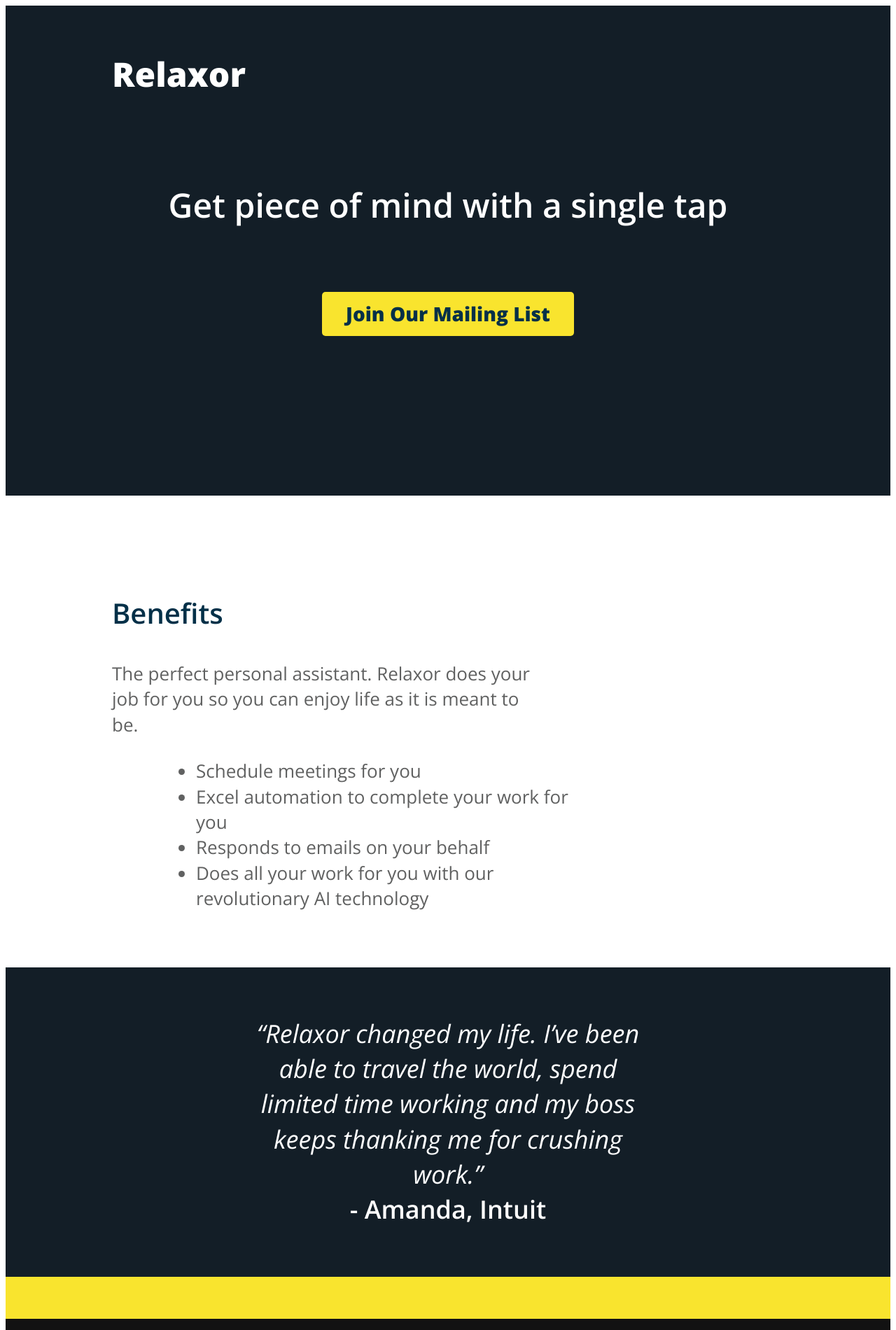
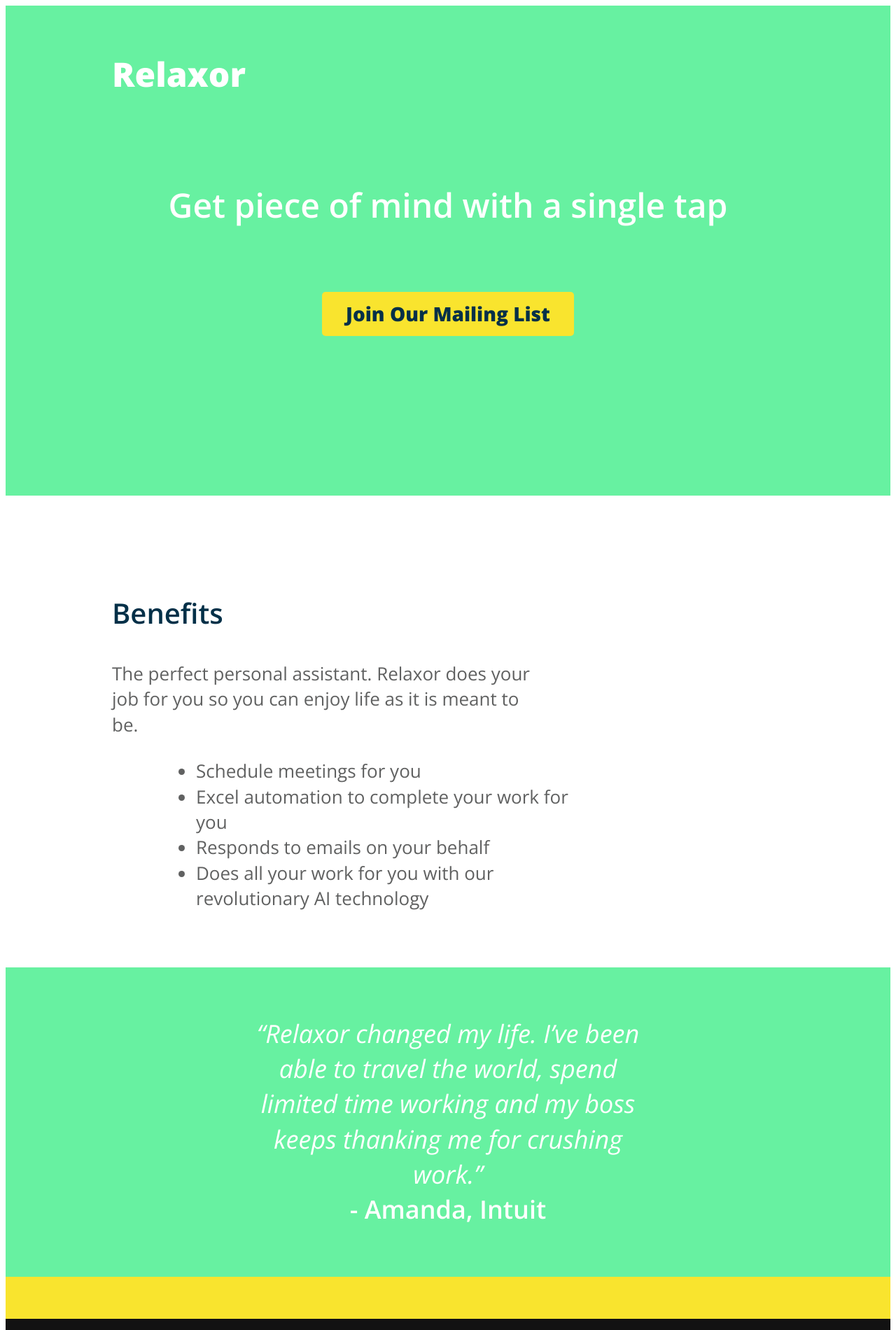
Before and after one commit to mrkrosenberg/git-and-github-practice, a plain HTML site: page index.html in a window 1280 px wide. Shown: the top 1900 px of the page at 70% size. Drawn offline with nearby package versions, Linux system fonts and the light colour scheme; a script that the page names is missing.

Commit message:
it's green now

```diff
--- a/style.css
+++ b/style.css
@@ -82,7 +82,7 @@ a {
 
 header {
     height: 700px;
-    background-color: #131e27;
+    background-color: #67f1a1;
     padding-top: 32px;
 }
 
@@ -139,7 +139,7 @@ h3 {
 }
 
 #testimonial {
-    background-color: #131e27;
+    background-color: #67f1a1;
     padding: 70px 0 70px;
     color: #fff;
 }
```
